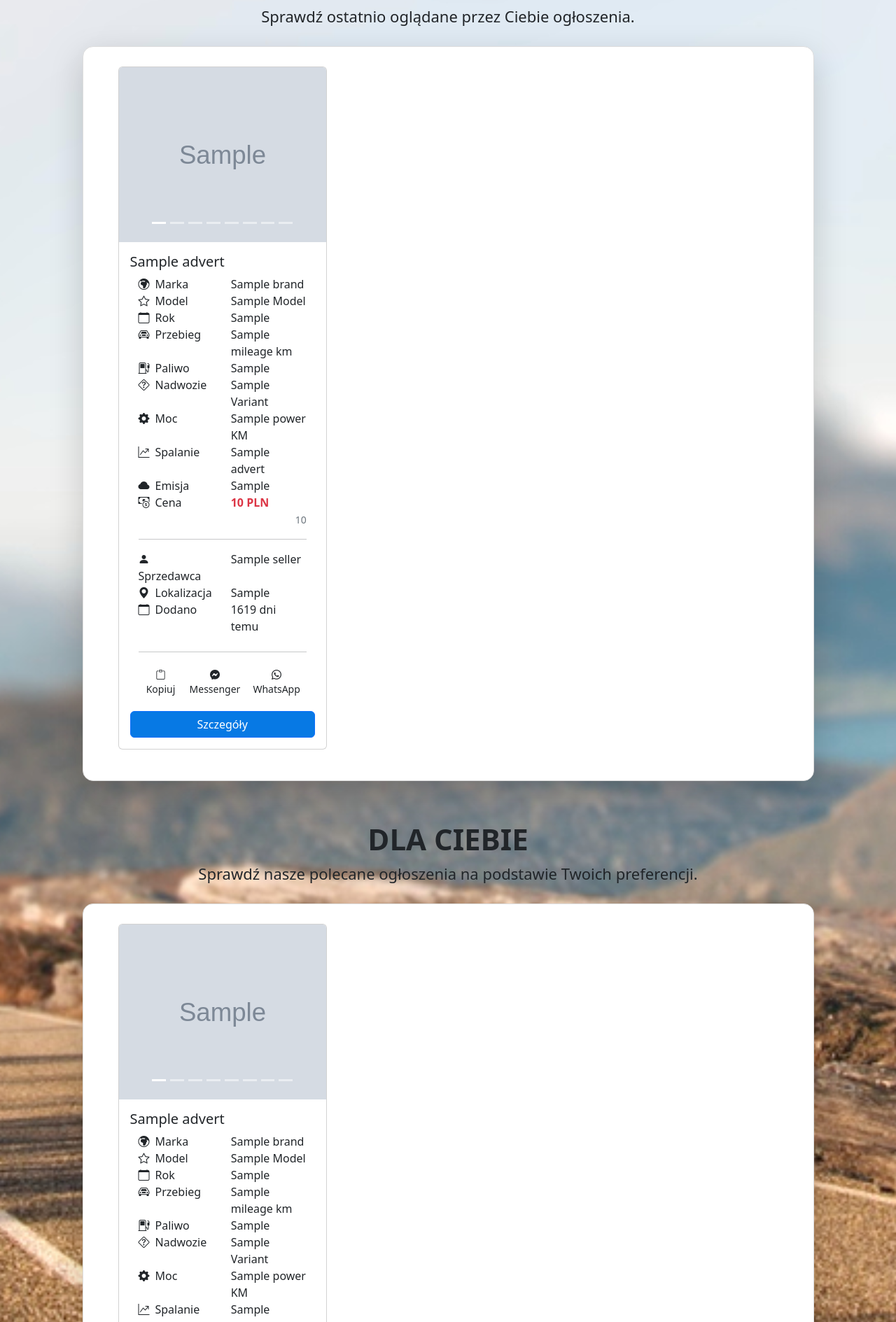
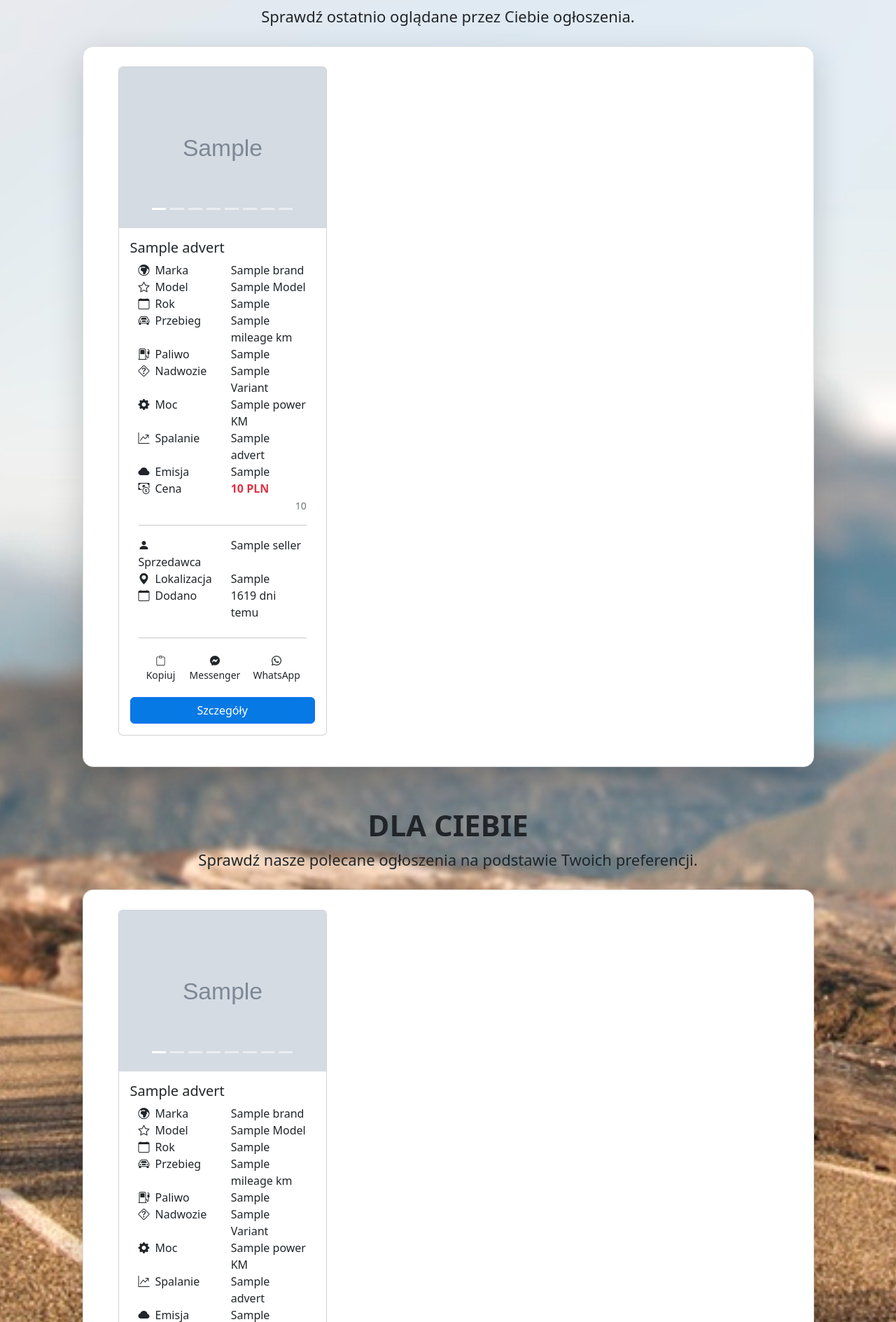
Before and after one commit to KondziuX/car_search, a Django app: template carsearch/carapp/templates/carapp/index.html in a window 1280 px wide. Shown: the part 864-2753 px from the top of the page at 70% size. Run offline with Django 4.2, Linux system fonts and the light colour scheme; the template is opened without the code that fills it: most values are stand-ins (such as "Sample title", 1, 10 or a date in 2020); grey boxes marked "Sample" are stand-in pictures; form fields are guessed from the names that the template uses; parts of the project's set-up code (start-up, migrations or seed data) failed here and were passed over.

Commit message:
Fixed CSS for index.html

```diff
--- a/carsearch/carapp/static/index.css
+++ b/carsearch/carapp/static/index.css
@@ -18,5 +18,5 @@
 }
 
 .card-img-top{
-    height: 250px;
+    height: 230px;
 }
```
